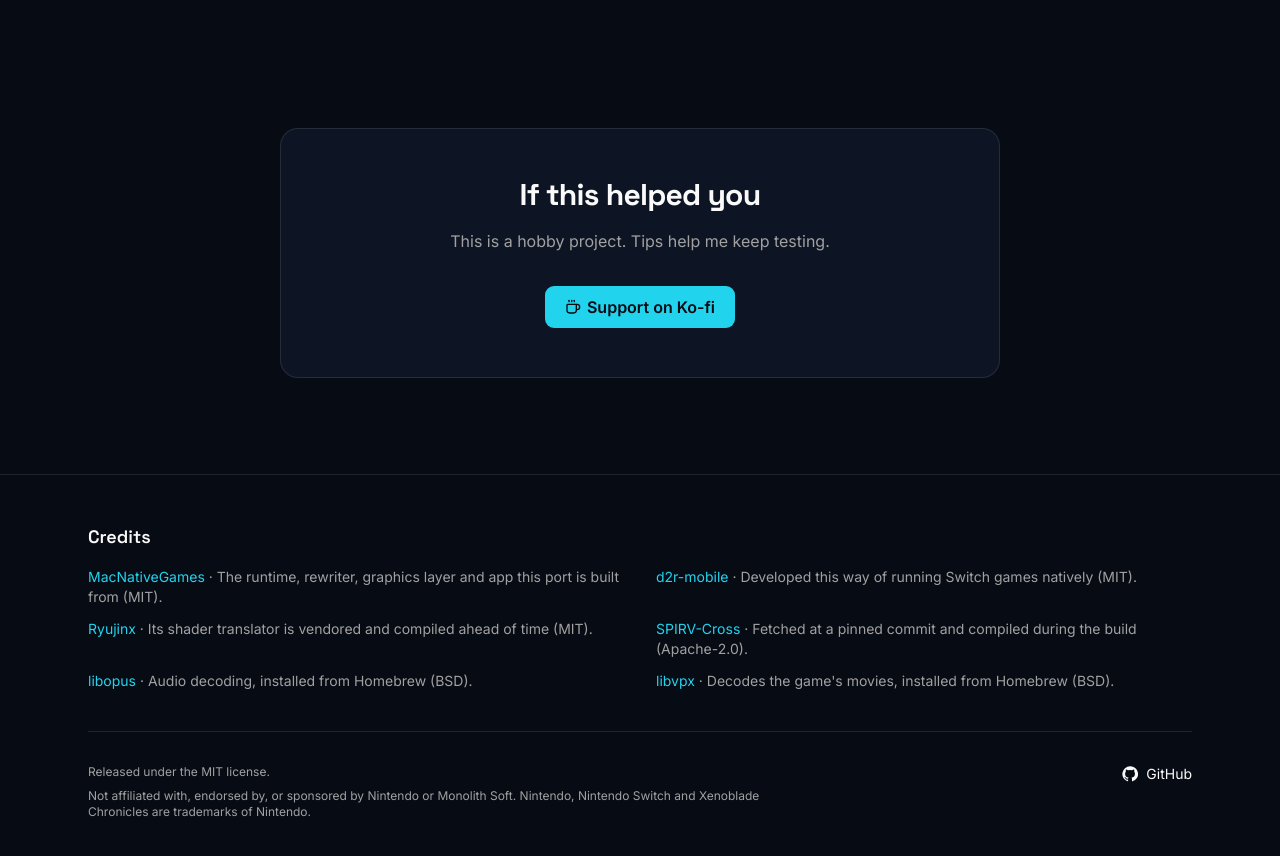
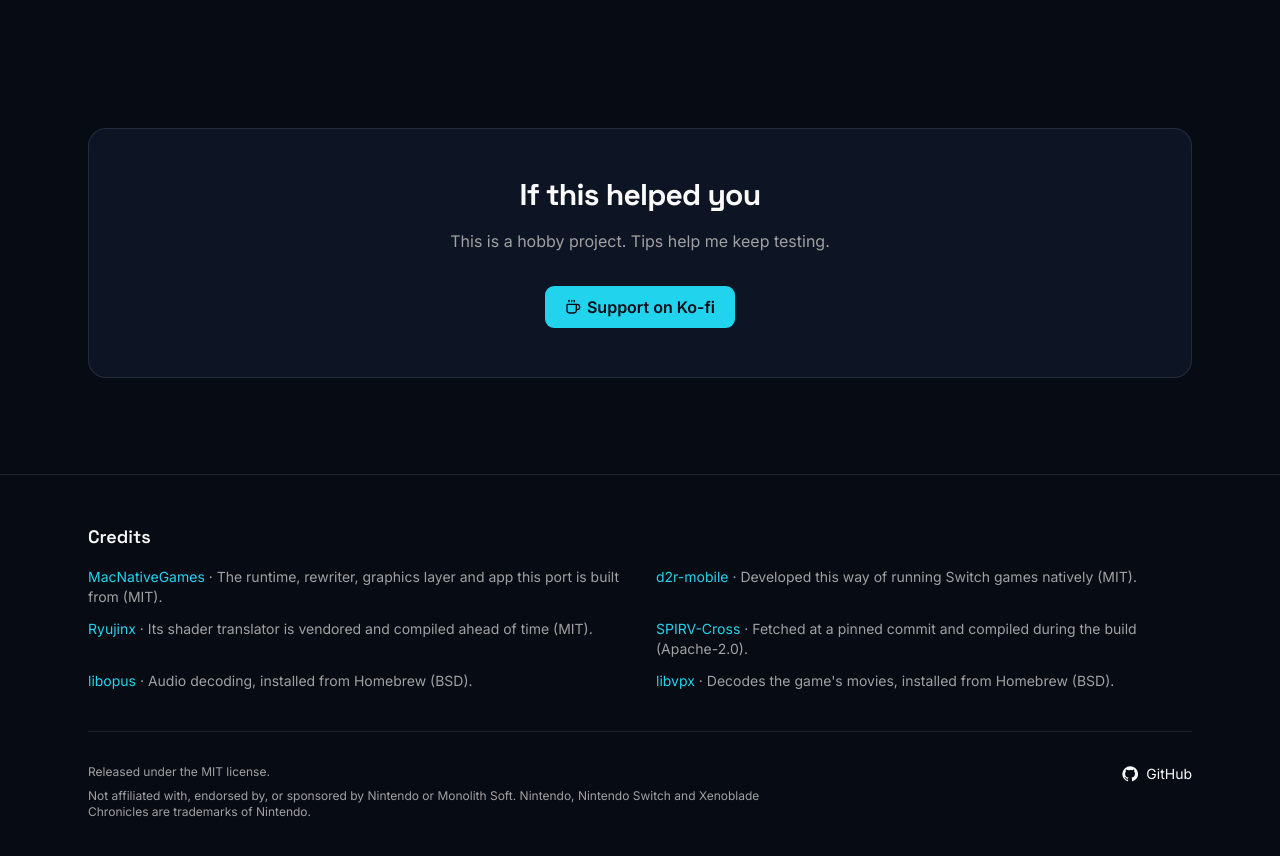
Before and after one commit to chinofyoung/XC-Native-Site, a React (Vite) app: page / in a window 1280 px wide. Shown: the part 7420-8276 px from the top of the page. Built offline with nearby package versions, Linux system fonts and the light colour scheme.

Commit message:
Align guide pages and Support with the nav width
Co-Authored-By: Claude Opus 5.5 <noreply@anthropic.com>

```diff
--- a/src/pages/GuideLayout.tsx
+++ b/src/pages/GuideLayout.tsx
@@ -140,7 +140,7 @@ function StepView({ step, n, extra }: { step: GuideStep; n: number; extra?: Reac
 function Block({ id, title, children }: { id: string; title: string; children: ReactNode }) {
   return (
     <section id={id} aria-labelledby={`${id}-title`} className={cn(ANCHOR, 'py-12 sm:py-16')}>
-      <div className="mx-auto max-w-3xl px-4 sm:px-6">
+      <div className="mx-auto max-w-6xl px-4 sm:px-6">
         <h2 id={`${id}-title`} className="text-2xl font-bold tracking-tight sm:text-3xl">
           {title}
         </h2>
@@ -161,10 +161,10 @@ export function GuideLayout({ page, guide: g, extras }: Props) {
     <>
       <Nav page={page} />
       <header id="top" className="border-b border-white/10 pt-14 pb-10 sm:pt-20">
-        <div className="mx-auto max-w-3xl px-4 sm:px-6">
+        <div className="mx-auto max-w-6xl px-4 sm:px-6">
           <p className="font-display text-xs font-medium tracking-[0.2em] text-accent-cyan uppercase">{g.eyebrow}</p>
           <h1 className="mt-3 font-display text-4xl font-bold tracking-tight sm:text-5xl">{g.title}</h1>
-          <p className="mt-4 text-lg text-muted-foreground">{g.summary}</p>
+          <p className="mt-4 max-w-2xl text-lg text-muted-foreground">{g.summary}</p>
           <div className="mt-6 flex flex-wrap gap-2">
             <Badge className="h-7 gap-1.5 border-warning/40 bg-warning/15 px-3 text-sm text-warning">
               <TriangleAlert aria-hidden="true" />
--- a/src/sections/Support.tsx
+++ b/src/sections/Support.tsx
@@ -3,7 +3,7 @@ import { KofiButton } from '@/components/ExternalLink'
 export function Support() {
   return (
     <section id="support" className="scroll-mt-20 py-16 sm:py-24" aria-labelledby="support-title">
-      <div className="mx-auto max-w-3xl px-4 text-center sm:px-6">
+      <div className="mx-auto max-w-6xl px-4 text-center sm:px-6">
         <div className="rounded-2xl border border-white/10 bg-surface px-6 py-12 sm:px-12">
           <h2 id="support-title" className="text-3xl font-bold tracking-tight">
             If this helped you
```
